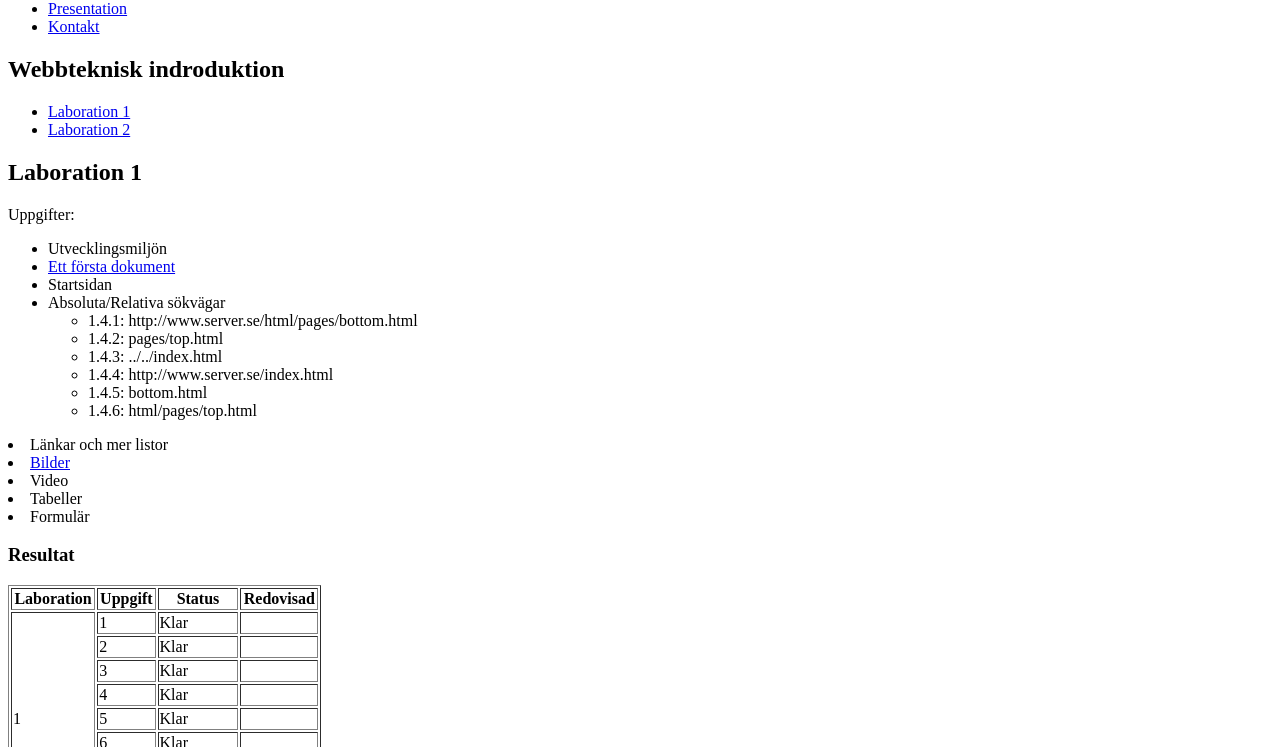
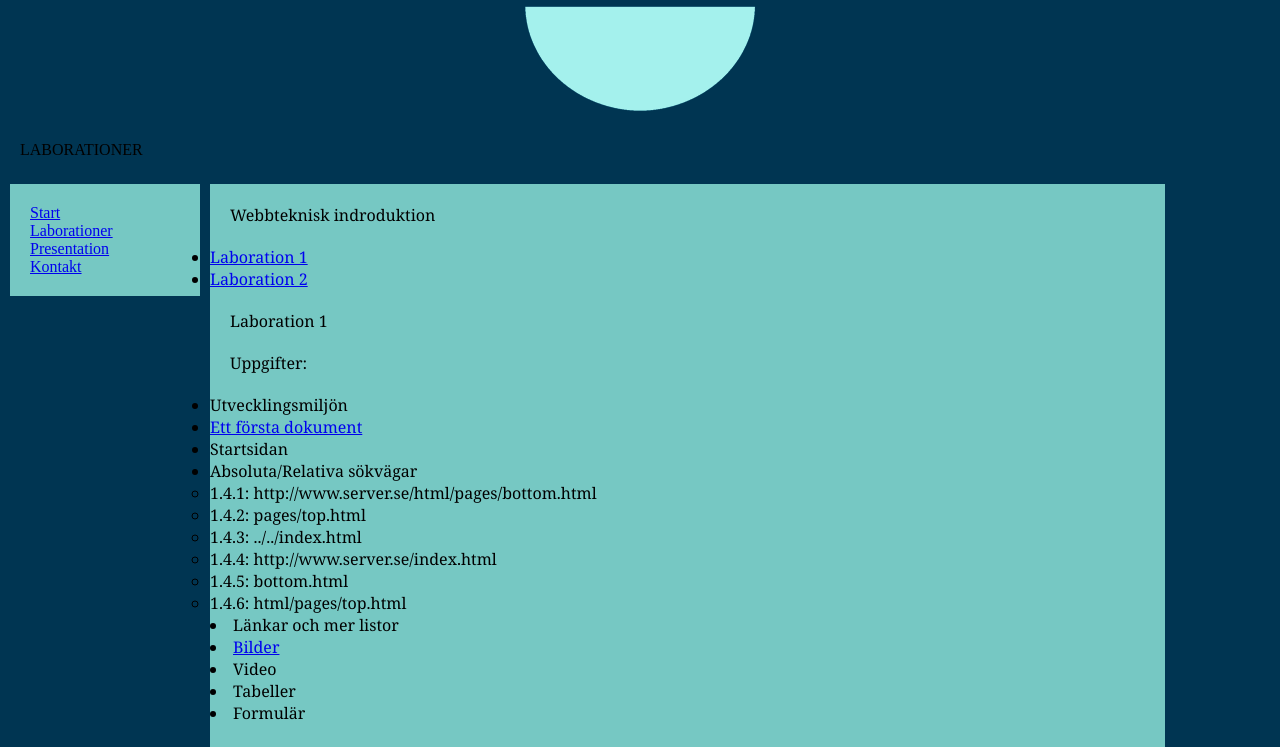
Before and after one commit to ml223nw/1ik415-laborationer, a plain HTML site: page pages/laborationer.html in a window 1280 px wide. Shown: the part 116-863 px from the top of the page. Drawn offline with Linux system fonts and the light colour scheme.

Commit message:
Added hashtags in css, added content and made adjustments in css.

```diff
--- a/css/style.css
+++ b/css/style.css
@@ -0,0 +1,77 @@
+/* http://meyerweb.com/eric/tools/css/reset/
+   v2.0 | 20110126
+   License: none (public domain)
+*/
+
+html, body, div, span, applet, object, iframe,
+h1, h2, h3, h4, h5, h6, p, blockquote, pre,
+a, abbr, acronym, address, big, cite, code,
+del, dfn, em, img, ins, kbd, q, s, samp,
+small, strike, strong, sub, sup, tt, var,
+b, u, i, center,
+dl, dt, dd, ol, ul, li,
+fieldset, form, label, legend,
+table, caption, tbody, tfoot, thead, tr, th, td,
+article, aside, canvas, details, embed,
+figure, figcaption, footer, header, hgroup,
+menu, nav, output, ruby, section, summary,
+time, mark, audio, video {
+	margin: 0;
+	padding: 0;
+	border: 0;
+	font-size: 100%;
+	font: inherit;
+	vertical-align: baseline;
+}
+
+body {
+		background-color:#003552;
+}
+
+/* HTML5 display-role reset for older browsers */
+article, aside, details, figcaption, figure,
+footer, header, hgroup, menu, nav, section
+
+#container {
+    width:1024px;
+    margin-left:auto;
+    margin-right:auto;
+    color:#004a74;
+    background-color:#76c8c3;
+	}
+#header {
+	background-color:#003552;
+	background-image: url('../pics/logoTop.png');
+	background-position: center;
+	background-repeat: no-repeat;
+	text-align:center;
+	height:237px;
+    }
+#navigation {
+	float:left;
+	background-color:#76c8c3;
+	width:190px;
+	margin-top:5px;
+	margin-right:10px;
+	margin-left:10px;
+	}
+
+#content {
+	float:left;
+	background-color:#76c8c3;
+	width:955px;
+	font-family:Georgia, serif;
+	margin-top:5px;
+	margin-bottom:5px;
+	}
+
+#navigation ul {
+    margin:20px;
+    padding:0;
+    list-style:none;
+	}
+
+#content p, h1, h2, h3, video, img {
+    margin:20px;
+
+	}
--- a/pages/laborationer.html
+++ b/pages/laborationer.html
@@ -9,7 +9,6 @@
     <div id='container'>
     <div id="header">
     </div>
-    <div id='content'>
         <h1>LABORATIONER</h1>
         <div id='navigation'>
             <ul>
@@ -19,6 +18,7 @@
                 <li><a href="kontakt.html">Kontakt</a></li>
             </ul>
         </div>
+        <div id='content'>
         <h2>Webbteknisk indroduktion</h2>
 
             <ul>
```
Also changed, not shown: .c9/metadata/workspace/css/style.css, .c9/metadata/workspace/index.html, .c9/metadata/workspace/pages/kontakt.html, .c9/metadata/workspace/pages/laborationer.html, .c9/metadata/workspace/pages/presentation.html, 1 other file.
